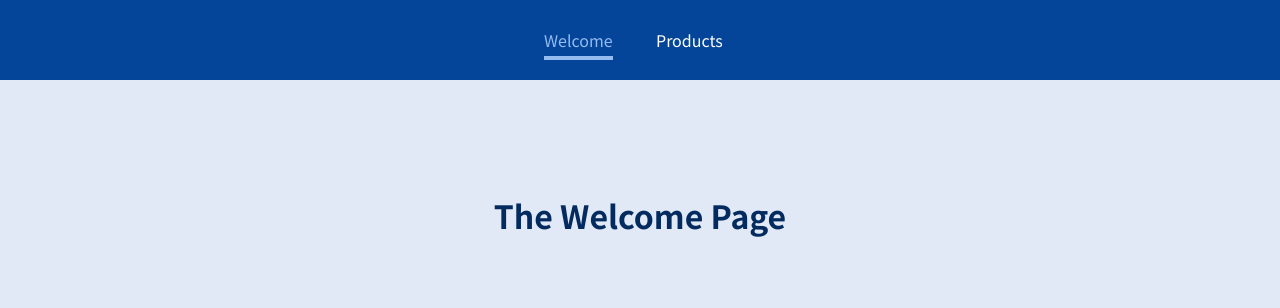
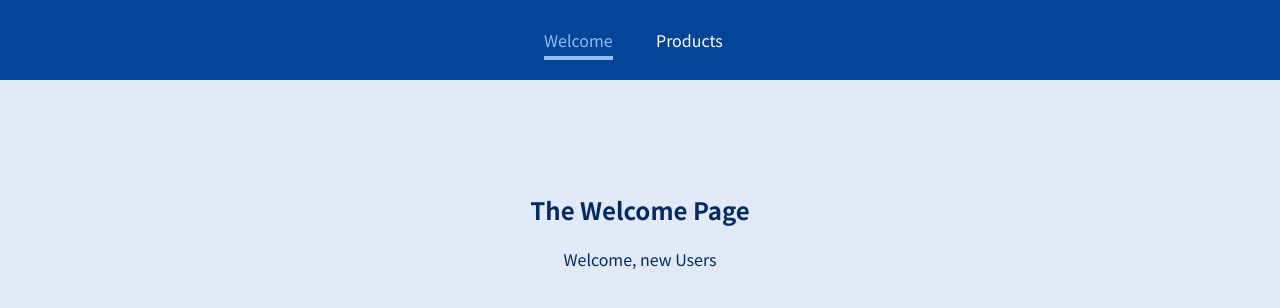
Before and after one commit to joetlobb/react-recall-2022-react-router, a JavaScript app: page /welcome/new-user in a window 1280 px wide. Shown: the top 308 px of the page. Built offline with nearby package versions, Linux system fonts and the light colour scheme.

Commit message:
nested routes

```diff
--- a/src/pages/Welcome.js
+++ b/src/pages/Welcome.js
@@ -1,5 +1,14 @@
+import { Route } from "react-router-dom";
+
 const Welcome = () => {
-  return <h1>The Welcome Page</h1>;
+  return (
+    <section>
+      <h1>The Welcome Page</h1>
+      <Route path="/welcome/new-user">
+        <p>Welcome, new Users</p>
+      </Route>
+    </section>
+  );
 };
 
 export default Welcome;
```
Also changed, not shown: 1 other file (tests, documents, lock files or other folders).
